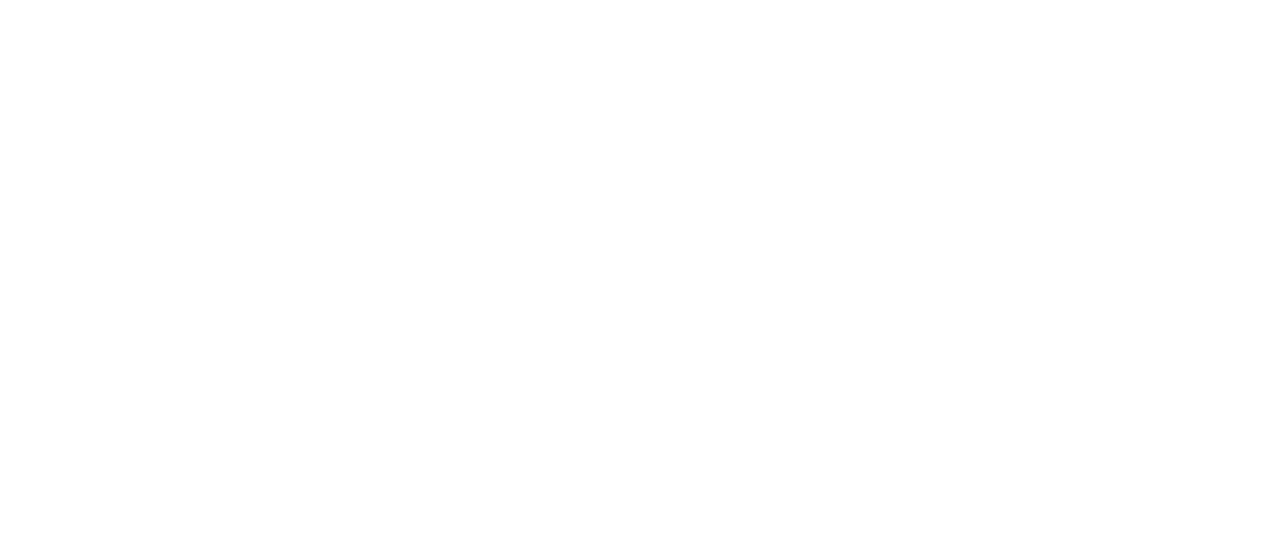
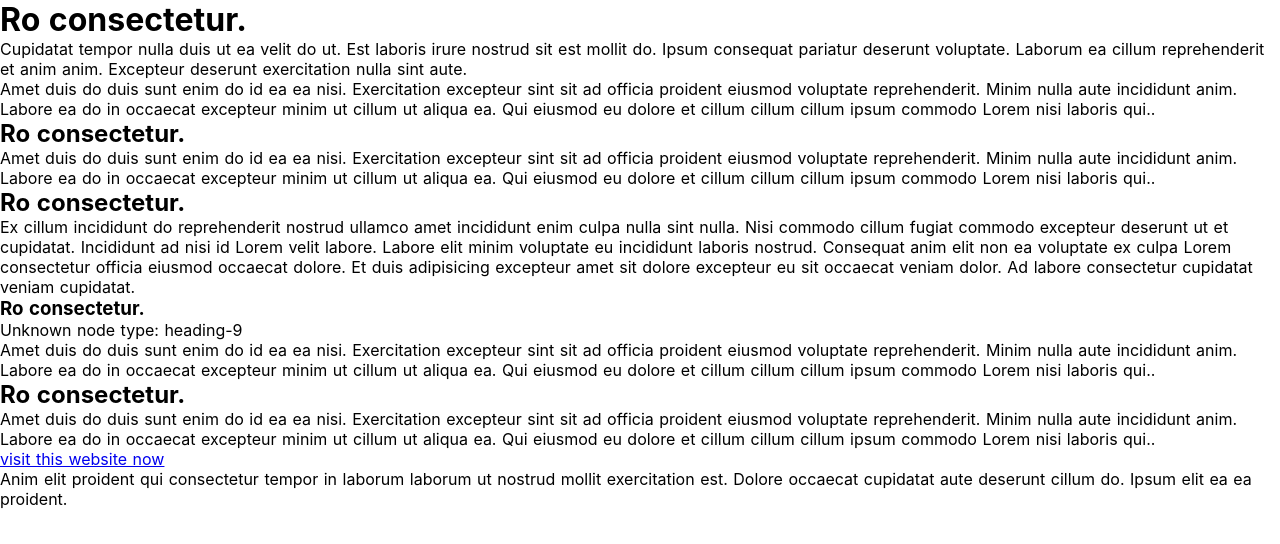
Before and after one commit to danielc92/nuxt-sandbox, a Nuxt app: page /conditionals in a window 1280 px wide. Before the commit this address had no page. Shown: the top 544 px of the page. Built offline with nearby package versions, Linux system fonts and the light colour scheme.

Commit message:
worked on conditionals page

```diff
--- /dev/null
+++ b/pages/conditionals.vue
@@ -0,0 +1,93 @@
+<template>
+  <div class="article">
+    <template v-for="(block, key) in article">
+      <h1 v-if="block.node === 'heading-1'" :key="key">{{ block.content }}</h1>
+      <h2 v-else-if="block.node === 'heading-2'" :key="key">
+        {{ block.content }}
+      </h2>
+      <h3 v-else-if="block.node === 'heading-3'" :key="key">
+        {{ block.content }}
+      </h3>
+      <h4 v-else-if="block.node === 'heading-4'" :key="key">
+        {{ block.content }}
+      </h4>
+      <p v-else-if="block.node === 'paragraph'" :key="key">
+        {{ block.content }}
+      </p>
+      <a
+        v-else-if="block.node === 'hyperlink'"
+        :key="key"
+        :href="block.content.url"
+      >
+        {{ block.content.text }}
+      </a>
+      <p v-else :key="key" class="article__unknown">
+        Unknown node type: {{ block.node }}
+      </p>
+    </template>
+  </div>
+</template>
+
+<script lang="ts">
+import Vue from 'vue'
+
+export default Vue.extend({
+  data() {
+    return {
+      article: [
+        { node: 'heading-1', content: 'Ro consectetur.' },
+        {
+          node: 'paragraph',
+          content:
+            'Cupidatat tempor nulla duis ut ea velit do ut. Est laboris irure nostrud sit est mollit do. Ipsum consequat pariatur deserunt voluptate. Laborum ea cillum reprehenderit et anim anim. Excepteur deserunt exercitation nulla sint aute.',
+        },
+        {
+          node: 'paragraph',
+          content:
+            'Amet duis do duis sunt enim do id ea ea nisi. Exercitation excepteur sint sit ad officia proident eiusmod voluptate reprehenderit. Minim nulla aute incididunt anim. Labore ea do in occaecat excepteur minim ut cillum ut aliqua ea. Qui eiusmod eu dolore et cillum cillum cillum ipsum commodo Lorem nisi laboris qui..',
+        },
+        { node: 'heading-2', content: 'Ro consectetur.' },
+        {
+          node: 'paragraph',
+          content:
+            'Amet duis do duis sunt enim do id ea ea nisi. Exercitation excepteur sint sit ad officia proident eiusmod voluptate reprehenderit. Minim nulla aute incididunt anim. Labore ea do in occaecat excepteur minim ut cillum ut aliqua ea. Qui eiusmod eu dolore et cillum cillum cillum ipsum commodo Lorem nisi laboris qui..',
+        },
+        { node: 'heading-2', content: 'Ro consectetur.' },
+        {
+          node: 'paragraph',
+          content:
+            'Ex cillum incididunt do reprehenderit nostrud ullamco amet incididunt enim culpa nulla sint nulla. Nisi commodo cillum fugiat commodo excepteur deserunt ut et cupidatat. Incididunt ad nisi id Lorem velit labore. Labore elit minim voluptate eu incididunt laboris nostrud. Consequat anim elit non ea voluptate ex culpa Lorem consectetur officia eiusmod occaecat dolore. Et duis adipisicing excepteur amet sit dolore excepteur eu sit occaecat veniam dolor. Ad labore consectetur cupidatat veniam cupidatat.',
+        },
+        { node: 'heading-3', content: 'Ro consectetur.' },
+        {
+          node: 'heading-9',
+          content: 'content',
+        },
+        {
+          node: 'paragraph',
+          content:
+            'Amet duis do duis sunt enim do id ea ea nisi. Exercitation excepteur sint sit ad officia proident eiusmod voluptate reprehenderit. Minim nulla aute incididunt anim. Labore ea do in occaecat excepteur minim ut cillum ut aliqua ea. Qui eiusmod eu dolore et cillum cillum cillum ipsum commodo Lorem nisi laboris qui..',
+        },
+        { node: 'heading-2', content: 'Ro consectetur.' },
+        {
+          node: 'paragraph',
+          content:
+            'Amet duis do duis sunt enim do id ea ea nisi. Exercitation excepteur sint sit ad officia proident eiusmod voluptate reprehenderit. Minim nulla aute incididunt anim. Labore ea do in occaecat excepteur minim ut cillum ut aliqua ea. Qui eiusmod eu dolore et cillum cillum cillum ipsum commodo Lorem nisi laboris qui..',
+        },
+        {
+          node: 'hyperlink',
+          content: {
+            text: 'visit this website now',
+            url: 'https://danielcorcoranssql.wordpress.com/',
+          },
+        },
+        {
+          node: 'paragraph',
+          content:
+            'Anim elit proident qui consectetur tempor in laborum laborum ut nostrud mollit exercitation est. Dolore occaecat cupidatat aute deserunt cillum do. Ipsum elit ea ea proident.',
+        },
+      ],
+    }
+  },
+})
+</script>
```
